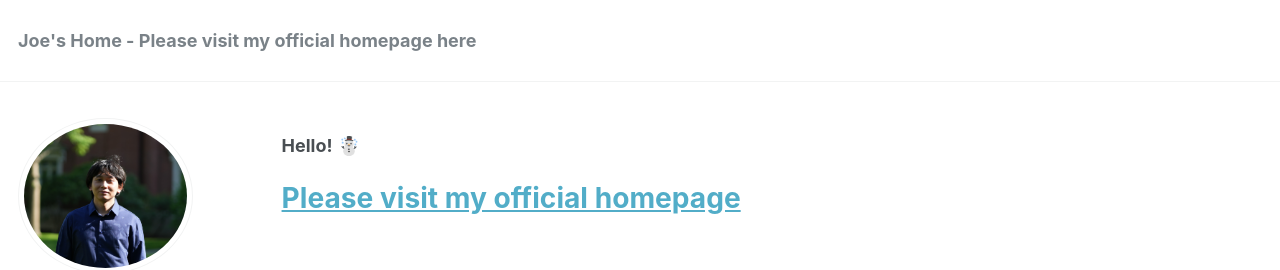
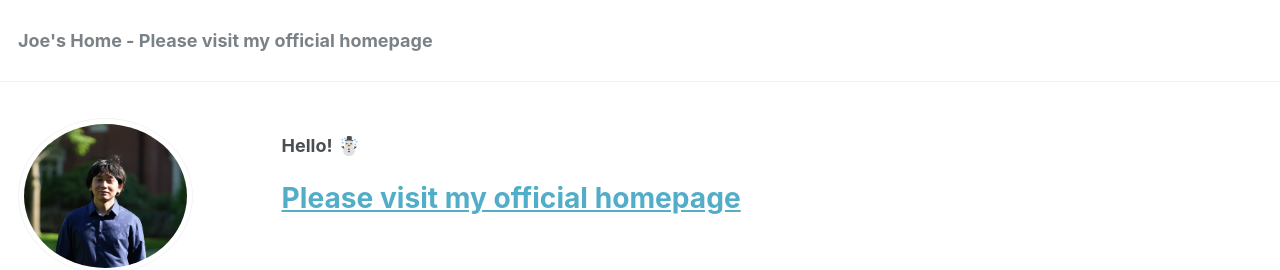
Before and after one commit to jzhou316/jzhou316.github.io, a Jekyll site: the page built from _pages/about.md, in a window 1280 px wide. Shown: the top 270 px of the page. Built offline with Jekyll 4.4.1, drawn with Linux system fonts in a browser that asks for light colours; some web fonts are replaced.

```diff
--- a/_config.yml
+++ b/_config.yml
@@ -7,7 +7,7 @@
 
 # Site Settings
 locale                   : "en-US"
-title                    : "Joe's Home - Please visit my official homepage here"
+title                    : "Joe's Home - Please visit my official homepage"
 title_separator          : "-"
 name                     : &name "Jiawei Zhou"
 description              : &description "personal description"
```
